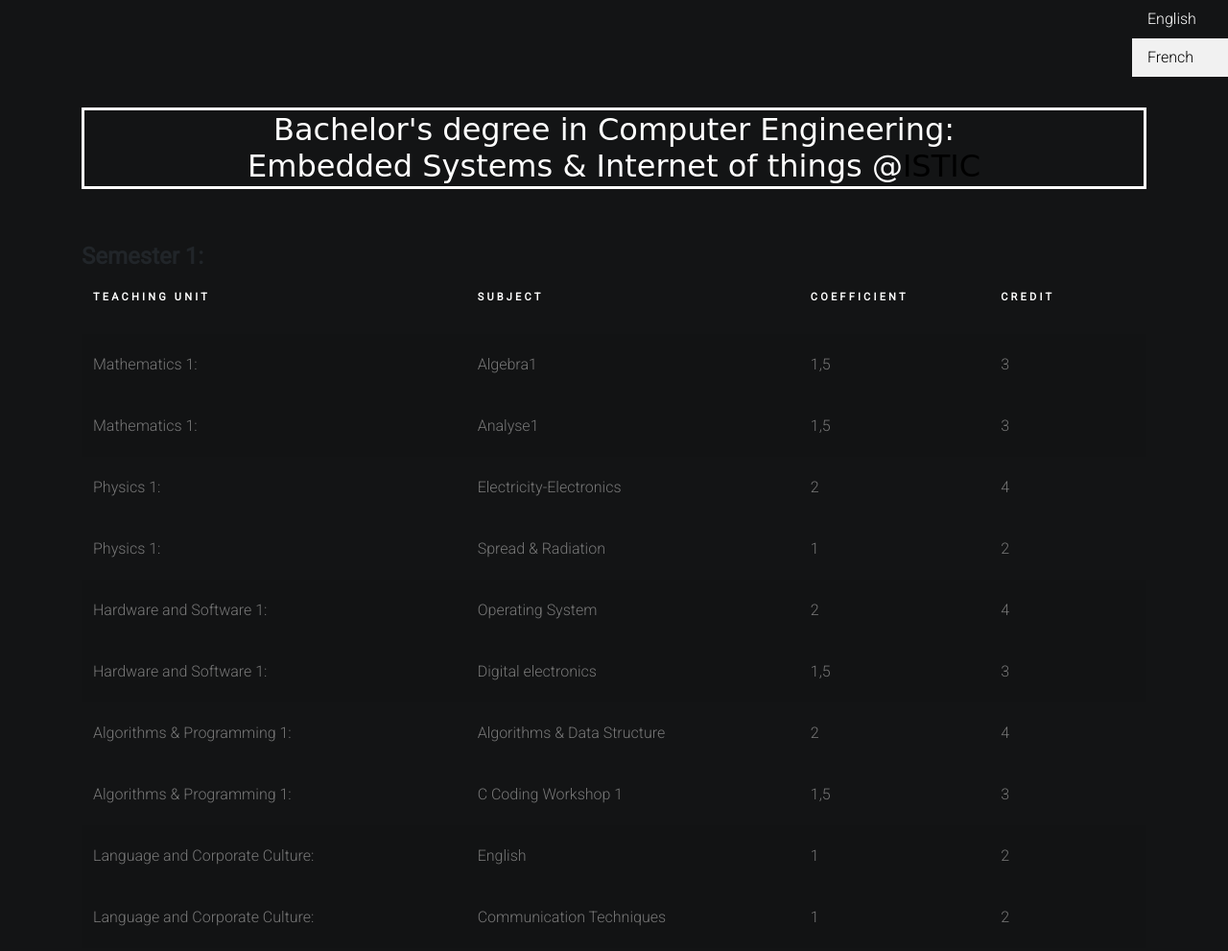
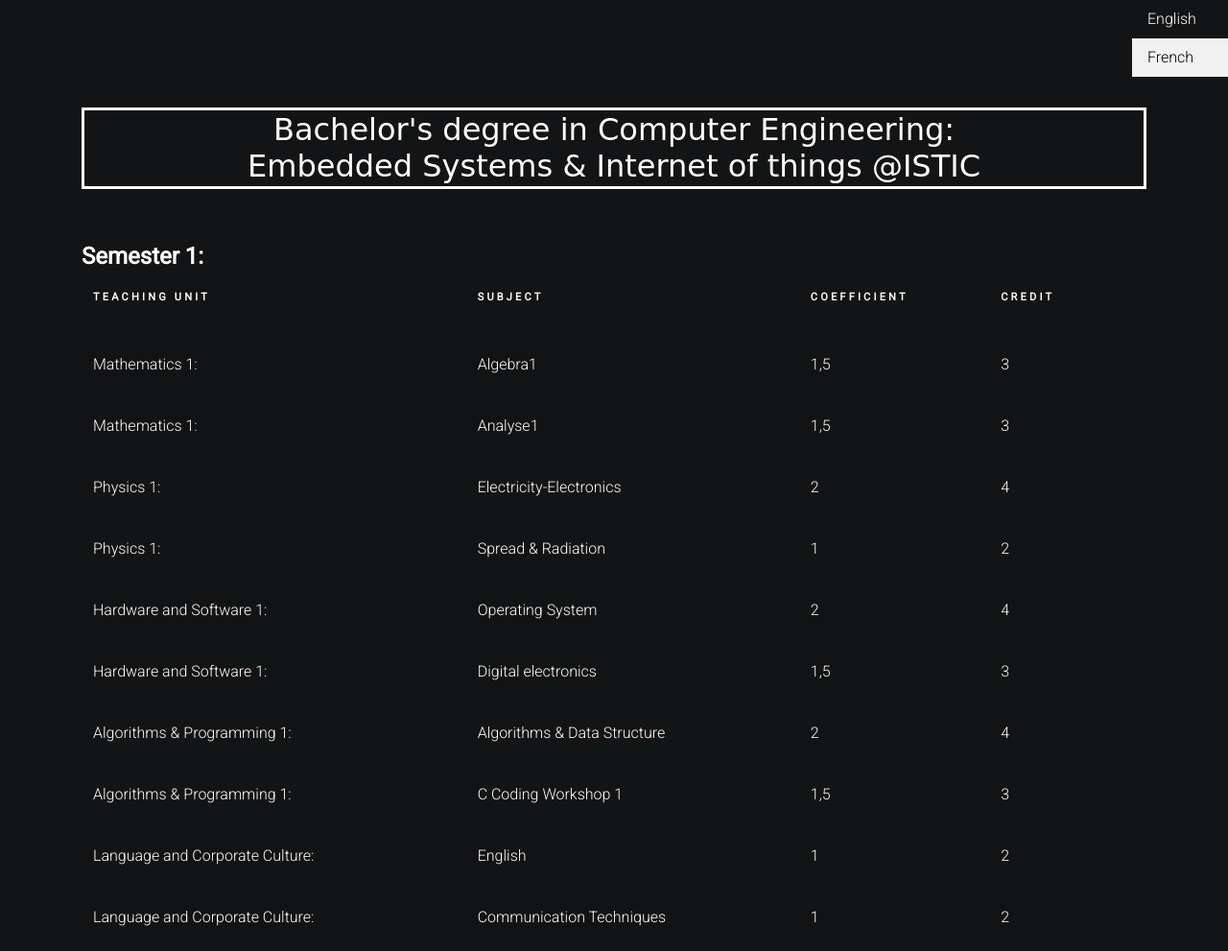
Before and after one commit to Y4HYA4/My_Bachelors_Degree, a plain HTML site: page index.html in a window 1280 px wide. Shown: the top 991 px of the page at 96% size. Drawn offline with nearby package versions, Linux system fonts and the light colour scheme; a web font is replaced by a local one.

Commit message:
more clear, ig

```diff
--- a/css/style.css
+++ b/css/style.css
@@ -58,11 +58,11 @@
 
 }
 
- }
+
 
 h4
 {
-color: #fff;
+color: rgb(255, 255, 255);
 
 }
 
@@ -108,7 +108,7 @@
     text-transform: uppercase;
     letter-spacing: .2rem; }
   .custom-table tbody th, .custom-table tbody td {
-    color: #777;
+    color: rgb(255, 255, 255);
     font-weight: 400;
     padding-bottom: 20px;
     padding-top: 20px;
--- a/index.html
+++ b/index.html
@@ -35,7 +35,7 @@
 
 
     <div class="container">
-      <h2 id="ourParagraph" > Bachelor's degree in Computer Engineering: <br>Embedded Systems & Internet of things @<a href="http://www.istic.rnu.tn/en/" target="_blank" style="color:rgb(0, 0, 0);">ISTIC</a></br></h2>
+      <h2 id="ourParagraph" > Bachelor's degree in Computer Engineering: <br>Embedded Systems & Internet of things @<a href="http://www.istic.rnu.tn/en/" target="_blank" style="color:rgb(255, 255, 255);">ISTIC</a></br></h2>
       <br> </br>
 
 
```
